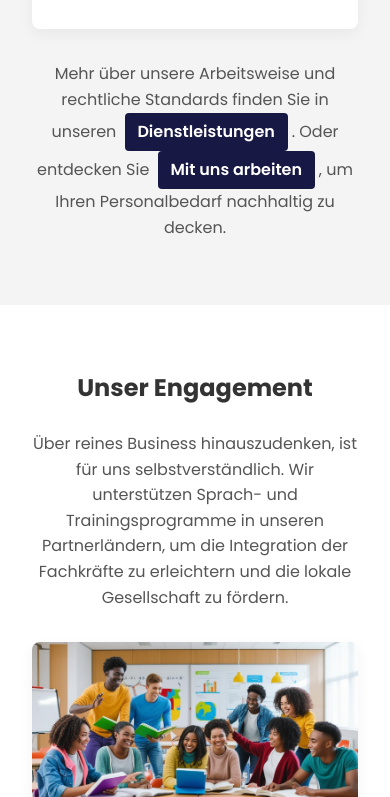
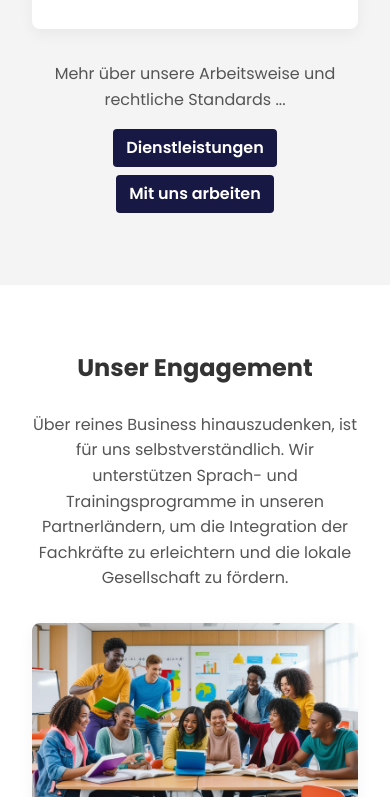
Before and after one commit to Milan4321123/Jobwerke, a plain HTML site: page uber-uns.html in a window 390 px wide. Shown: the part 6173-6970 px from the top of the page. Drawn offline with Linux system fonts and the light colour scheme.

```diff
--- a/uber-uns.html
+++ b/uber-uns.html
@@ -472,20 +472,31 @@
 }
 
 /* CTA-like links in final paragraph */
-a.cta-link {
-  display: inline-block;            /* so padding is more button-like */
-  margin: 0 4px;                    /* small horizontal spacing */
-  padding: 0.4rem 0.8rem;           /* some padding for a button feel */
-  background: #181844;             /* brand color background */
-  color: #fff !important;          /* override default link color */
+.achievements-cta {
+  text-align: center;   /* or left, if you prefer */
+  margin-top: 1rem;     /* a little spacing above */
+}
+
+/* By default, side by side with some margin */
+.achievements-cta a.cta-link {
+  display: inline-block;
+  margin: 0 0.5rem;
+  padding: 0.4rem 0.8rem;
+  background: #181844;
+  color: #fff !important;
   border-radius: 4px;
   font-weight: 600;
-  transition: background 0.3s, color 0.3s;
-  text-decoration: none;           /* remove underline */
+  text-decoration: none;
+  /* ... etc. ... */
 }
-a.cta-link:hover {
-  background: #12163b;             /* slightly darker brand color */
-  color: #fff !important;
+
+/* On mobile, make them stack */
+@media (max-width: 768px) {
+  .achievements-cta a.cta-link {
+    display: block;
+    margin: 0.5rem auto;     /* vertical spacing + horizontal center */
+    width: max-content;      /* or leave it out if you want full width */
+  }
 }
 
     /****************************************
@@ -790,14 +801,14 @@
     </div>
   </div>
 
-  <p style="max-width:700px; margin: 2rem auto 0; color:#555;">
-    Mehr über unsere Arbeitsweise und rechtliche Standards finden Sie
-    in unseren
-    <a class="cta-link" href="dienstleistungen.html">Dienstleistungen</a>.
-    Oder entdecken Sie
-    <a class="cta-link" href="arbeiten.html">Mit uns arbeiten</a>,
-    um Ihren Personalbedarf nachhaltig zu decken.
-  </p>
+ <p style="max-width:700px; margin: 2rem auto 0; color:#555;">
+  Mehr über unsere Arbeitsweise und rechtliche Standards ...
+</p>
+
+<div class="achievements-cta">
+  <a class="cta-link" href="dienstleistungen.html">Dienstleistungen</a>
+  <a class="cta-link" href="arbeiten.html">Mit uns arbeiten</a>
+</div>
 </section>
 
   <!-- ========== IMPACT / COMMUNITY ========== -->
```
Also changed, not shown: kontakt.html (+33 -0 lines).
